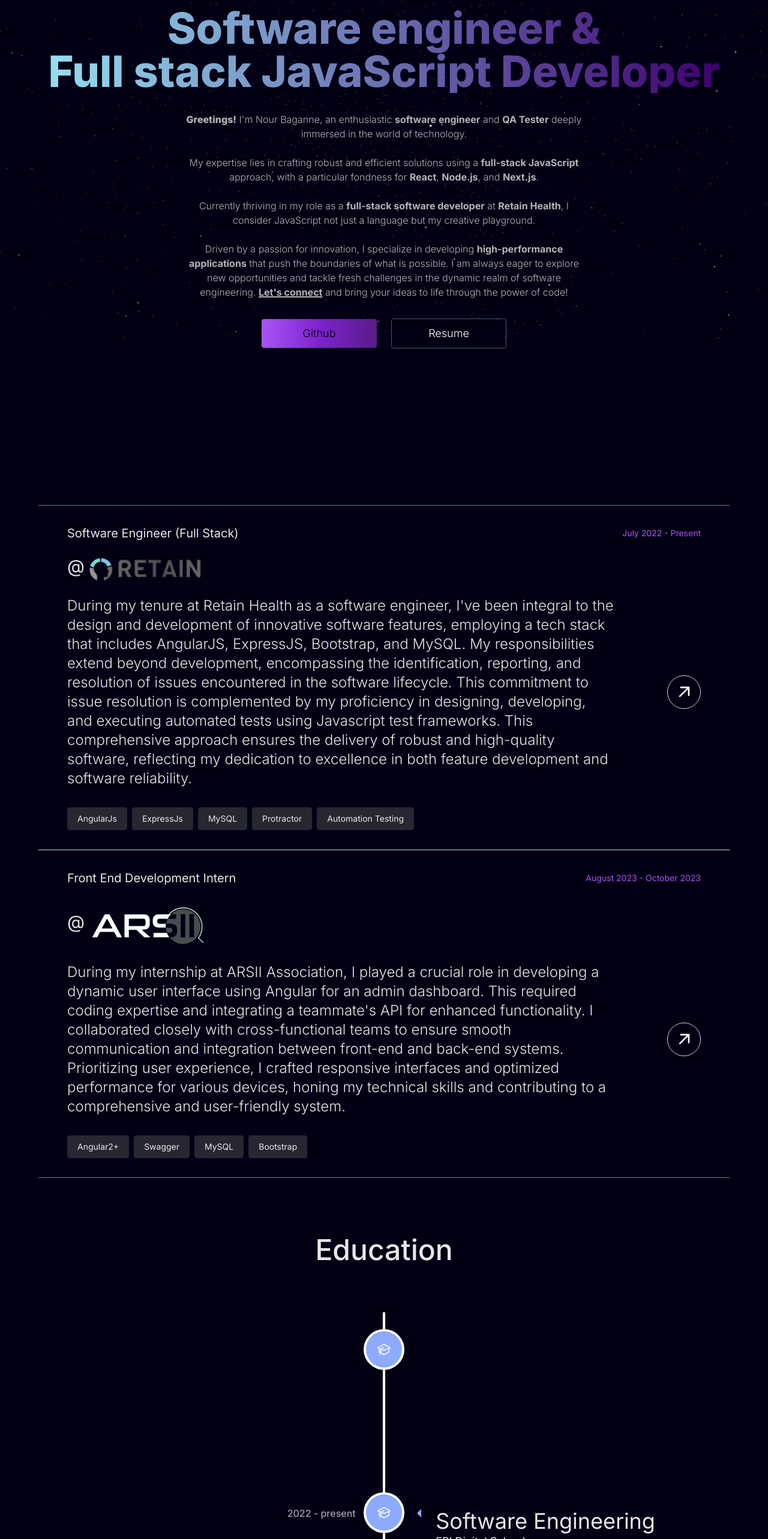
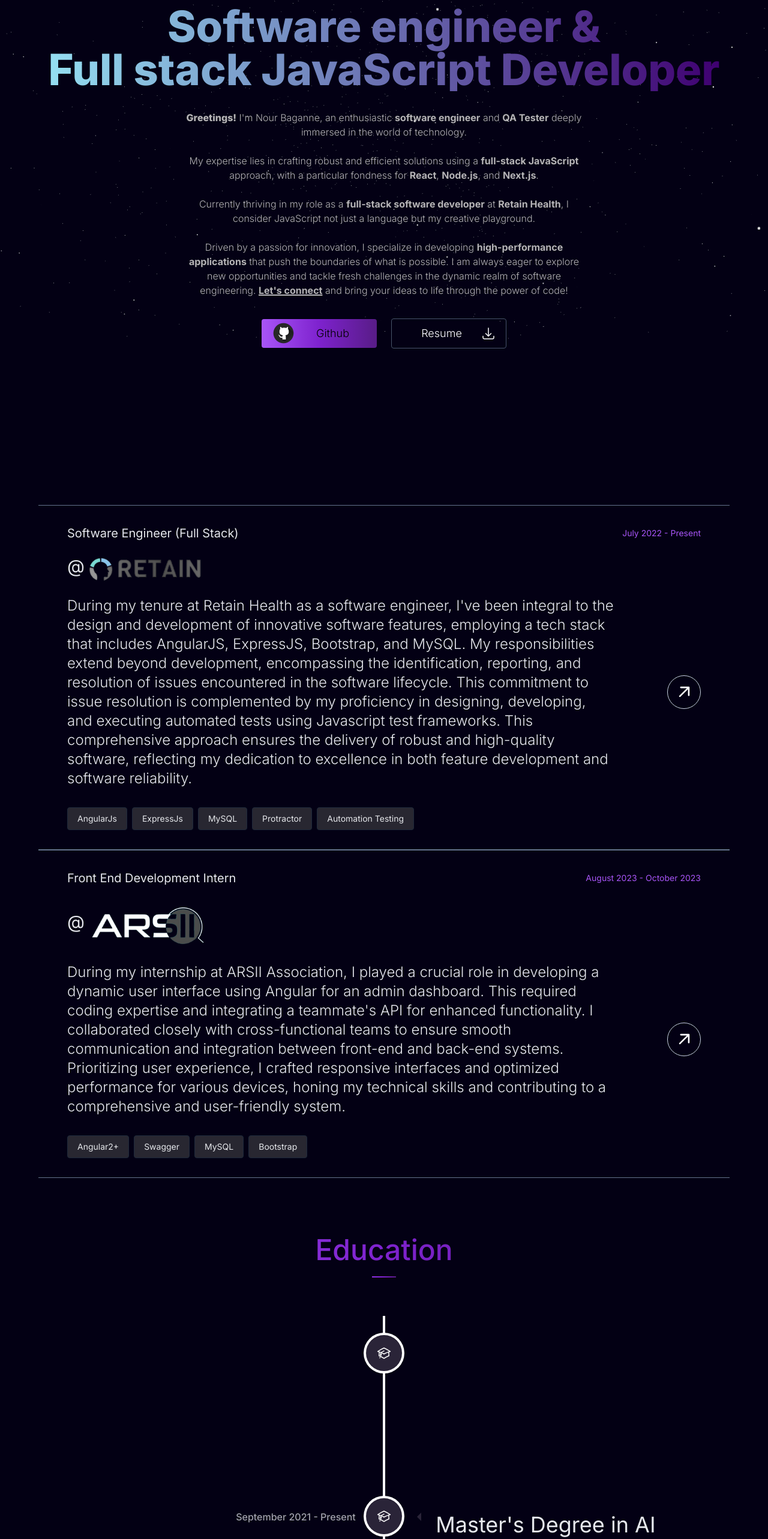
Before and after one commit to Nourbaganne/Portfolio, a Next.js app: page / in a window 1280 px wide. Shown: the part 234-2800 px from the top of the page at 60% size. Built offline with nearby package versions, Linux system fonts and the light colour scheme.

Commit message:
add some animations and more styling

```diff
--- a/src/app/page.tsx
+++ b/src/app/page.tsx
@@ -1,6 +1,5 @@
 'use client'
 
-import Image from 'next/image'
 import LandingPage from './ui/landingPage/landingPage';
 import Experiencce from './ui/experience/experience'
 import Timeline from './ui/timeline/timeline';
--- a/src/app/ui/experience/experience.tsx
+++ b/src/app/ui/experience/experience.tsx
@@ -1,15 +1,14 @@
 import { Experience } from "@/app/lib/definitions";
 import Image from "next/image";
 import React from "react"
-const {experiences} = require("../../lib/placeholder-data") ;
+const {experiences} = require("../../lib/placeholder-data");
 
 
 const Experiencce = () => {
     return(
       <div className="max-w-6xl m-auto mt-24 text-gray-200" id="experience">
         {experiences.map((experience: Experience) => (
-            <>
-              <div key={experience.id.toString()} className="border-y-[1px] border-slate-500">
+            <div key={experience.id} className="border-y-[1px] border-slate-500">
               <div className=" px-4 sm:px-12 py-8">
 
                 <div className="flex items-center sm:justify-between mb-6 gap-8">
@@ -32,7 +31,7 @@ const Experiencce = () => {
                 </div>
 
                 <div className="flex items-center gap-2 flex-wrap">
-                    {experience.skills.map((skill: any, index: any) => (
+                  {experience.skills.map((skill: string[], index: number) => (
                     <>
                       <div key={index} className="py-1 px-2 sm:py-2 sm:px-4 text-xs sm:text-sm border-[1px] border-slate-800 bg-[#4F4F4F]/50 rounded">
                         {skill}
@@ -43,7 +42,6 @@ const Experiencce = () => {
 
               </div>
             </div>
-            </>
         ))}
       </div>
     )
--- a/src/app/ui/landingPage/landingPage.tsx
+++ b/src/app/ui/landingPage/landingPage.tsx
@@ -1,4 +1,5 @@
 import React from 'react'
+import Image from 'next/image'
 
 function LandingPage() {
   return (
@@ -22,13 +23,21 @@ function LandingPage() {
             Driven by a passion for innovation, I specialize in developing <span className='font-bold'>high-performance applications</span> that push the boundaries of what is possible. I am always eager to explore new opportunities and tackle fresh challenges in the dynamic realm of software engineering. <a href="#" className='underline decoration-2 font-bold'>Let&apos;s connect</a> and bring your ideas to life through the power of code!
             </p>
         </div>
-        <div className=' flex items-center justify-center gap-6'>
+        <div className='flex items-center justify-center gap-6'>
           <a href="https://github.com/Nourbaganne" target='_blank'>
-            <button type="button" className="inline-flex items-center justify-center ring-offset-background focus-visible:outline-none focus-visible:ring-2 focus-visible:ring-ring focus-visible:ring-offset-2 disabled:pointer-events-none disabled:opacity-50 bg-primary h-10 px-4 bg-gradient-to-r text-black from-purple-500 via-purple-700 to-purple-900 w-32 sm:w-48 font-light py-3 sm:py-6 rounded text-base sm:text-lg hover:scale-[1.05] transition duration-500 hover:bg-white">Github</button>
+            <button type="button" className="inline-flex items-center justify-center ring-offset-background focus-visible:outline-none focus-visible:ring-2 focus-visible:ring-ring focus-visible:ring-offset-2 disabled:pointer-events-none disabled:opacity-50 bg-primary h-10 px-4 bg-gradient-to-r text-black from-purple-500 via-purple-700 to-purple-900 w-32 sm:w-48 font-light py-3 sm:py-6 rounded text-base sm:text-lg hover:scale-[1.05] transition duration-500 mt-0 sm:mt-1">
+              <Image src='/github-logo.png' alt='github logo' height={45} width={45} className='hidden sm:block animate-pulse'/>
+              <span className='mx-8 sm:animate-pulse'>Github</span>
+            </button>
           </a>
 
           <a href="/cv-nour-baganne.pdf" download>
-            <button className="inline-flex items-center justify-center ring-offset-background focus-visible:outline-none focus-visible:ring-2 focus-visible:ring-ring focus-visible:ring-offset-2 disabled:pointer-events-none disabled:opacity-50 hover:bg-primary/90 h-10 px-4 bg-transparent text-white w-32 sm:w-48 font-light py-3 sm:py-6 rounded text-base sm:text-lg hover:border-slate-300 transition duration-500 border-[1px] border-slate-600">Resume</button>
+            <button className="hover:animate-bounce inline-flex items-center justify-center ring-offset-background focus-visible:outline-none focus-visible:ring-2 focus-visible:ring-ring focus-visible:ring-offset-2 disabled:pointer-events-none disabled:opacity-50 hover:bg-primary/90 h-10 px-4 bg-transparent text-white w-32 sm:w-48 font-light py-3 sm:py-6 rounded text-base sm:text-lg hover:border-slate-300 transition duration-500 border-[1px] border-slate-600 text-center">
+              <span className='mx-8'>Resume</span>
+              <svg xmlns="http://www.w3.org/2000/svg" fill="none" viewBox="0 0 24 24" strokeWidth={1.5} stroke="currentColor" className="w-6 h-6">
+              <path strokeLinecap="round" strokeLinejoin="round" d="M3 16.5v2.25A2.25 2.25 0 0 0 5.25 21h13.5A2.25 2.25 0 0 0 21 18.75V16.5M16.5 12 12 16.5m0 0L7.5 12m4.5 4.5V3" />
+              </svg>
+            </button>
           </a>
         </div>
       </div>
--- a/src/app/ui/timeline/timeline.tsx
+++ b/src/app/ui/timeline/timeline.tsx
@@ -1,85 +1,54 @@
+import { Education } from '@/app/lib/definitions';
 import { VerticalTimeline, VerticalTimelineElement }  from 'react-vertical-timeline-component';
 import 'react-vertical-timeline-component/style.min.css';
+const {education} = require("../../lib/placeholder-data");
 
 const Timeline = () => {
   return (
-    <>
     <div className="max-w-6xl m-auto mt-24 text-gray-200" id="education">
-      <h1 className='text-5xl font-medium text-center mb-20'>Education</h1>
+      <div className='bg-gradient-to-r text-transparent from-purple-500 via-purple-700 to-purple-900 bg-clip-text'>
+        <h1 className='text-5xl font-medium text-center mb-5'>Education</h1>
+        <div className='flex justify-center'>
+          <hr className='mb-16 w-10 border-none	h-0.5 bg-gradient-to-r from-purple-600 via-purple-700 to-purple-900'/>
+        </div>
+      </div>
       <VerticalTimeline>
+        {education.map((education: Education) => (
           <VerticalTimelineElement
-            visible ={true}
+            key={education.id}
+            visible={true}
             className="vertical-timeline-element--work"
             contentStyle={{ background: 'transparent'}}
-            contentArrowStyle={{ borderRight: '7px solid  #8CABFF' }}
-            date="2022 - present"
-            iconStyle={{ background: '#8CABFF', color: '#fff' }}
+            contentArrowStyle={{ borderRight: '7px solid  #2a2438' }}
+            date={`${education.startDate} - ${education.endDate}`}
+            iconStyle={{ background: '#2a2438', color: '#fff' }}
             icon={<svg xmlns="http://www.w3.org/2000/svg" fill="none" viewBox="0 0 24 24" strokeWidth={1.5} stroke="currentColor" className="w-6 h-6">
             <path strokeLinecap="round" strokeLinejoin="round" d="M4.26 10.147a60.438 60.438 0 0 0-.491 6.347A48.62 48.62 0 0 1 12 20.904a48.62 48.62 0 0 1 8.232-4.41 60.46 60.46 0 0 0-.491-6.347m-15.482 0a50.636 50.636 0 0 0-2.658-.813A59.906 59.906 0 0 1 12 3.493a59.903 59.903 0 0 1 10.399 5.84c-.896.248-1.783.52-2.658.814m-15.482 0A50.717 50.717 0 0 1 12 13.489a50.702 50.702 0 0 1 7.74-3.342M6.75 15a.75.75 0 1 0 0-1.5.75.75 0 0 0 0 1.5Zm0 0v-3.675A55.378 55.378 0 0 1 12 8.443m-7.007 11.55A5.981 5.981 0 0 0 6.75 15.75v-1.5" />
             </svg>}
           >
-            <h1 className="vertical-timeline-element-title text-4xl">Software Engineering</h1>
-            <h4 className="vertical-timeline-element-subtitle text-lg">EPI Digital School</h4>
+            <div>
+              <h1 className="vertical-timeline-element-title text-4xl">{education.degree}</h1>
+              <h4 className="vertical-timeline-element-subtitle text-lg">{education.universityName}</h4>
               <p className='text-md'>
                 <span className='font-extralight'>
-              Currently, I&apos;m a software engineering student where I get more in depth lessons about algorithms, mathematics, software architecture and more.
+                  {education.description}
                 </span>
               </p>
+            </div>
           </VerticalTimelineElement>
-          <VerticalTimelineElement
-            visible ={true}
-            className="vertical-timeline-element--work"
-            contentStyle={{ background: 'transparent'}}
-            contentArrowStyle={{ borderRight: '7px solid  #8CABFF' }}
-            date="2022 - present"
-            iconStyle={{ background: '#8CABFF', color: '#fff' }}
-            icon={<svg xmlns="http://www.w3.org/2000/svg" fill="none" viewBox="0 0 24 24" strokeWidth={1.5} stroke="currentColor" className="w-6 h-6">
-            <path strokeLinecap="round" strokeLinejoin="round" d="M4.26 10.147a60.438 60.438 0 0 0-.491 6.347A48.62 48.62 0 0 1 12 20.904a48.62 48.62 0 0 1 8.232-4.41 60.46 60.46 0 0 0-.491-6.347m-15.482 0a50.636 50.636 0 0 0-2.658-.813A59.906 59.906 0 0 1 12 3.493a59.903 59.903 0 0 1 10.399 5.84c-.896.248-1.783.52-2.658.814m-15.482 0A50.717 50.717 0 0 1 12 13.489a50.702 50.702 0 0 1 7.74-3.342M6.75 15a.75.75 0 1 0 0-1.5.75.75 0 0 0 0 1.5Zm0 0v-3.675A55.378 55.378 0 0 1 12 8.443m-7.007 11.55A5.981 5.981 0 0 0 6.75 15.75v-1.5" />
-          </svg>}
-          >
-            <h1 className="vertical-timeline-element-title text-4xl">Software Engineering</h1>
-            <h4 className="vertical-timeline-element-subtitle text-lg">EPI Digital School</h4>
-            <p className='text-md'>
-              <span className='font-extralight'>
-              Currently, I&apos;m a software engineering student where I get more in depth lessons about algorithms, mathematics, software architecture and more.
-              </span>
-            </p>
-          </VerticalTimelineElement>
-          <VerticalTimelineElement
-            visible ={true}
-            className="vertical-timeline-element--work"
-            contentStyle={{ background: 'transparent'}}
-            contentArrowStyle={{ borderRight: '7px solid  #8CABFF' }}
-            date="2022 - present"
-            iconStyle={{ background: '#8CABFF', color: '#fff' }}
-            icon={<svg xmlns="http://www.w3.org/2000/svg" fill="none" viewBox="0 0 24 24" strokeWidth={1.5} stroke="currentColor" className="w-6 h-6">
-            <path strokeLinecap="round" strokeLinejoin="round" d="M4.26 10.147a60.438 60.438 0 0 0-.491 6.347A48.62 48.62 0 0 1 12 20.904a48.62 48.62 0 0 1 8.232-4.41 60.46 60.46 0 0 0-.491-6.347m-15.482 0a50.636 50.636 0 0 0-2.658-.813A59.906 59.906 0 0 1 12 3.493a59.903 59.903 0 0 1 10.399 5.84c-.896.248-1.783.52-2.658.814m-15.482 0A50.717 50.717 0 0 1 12 13.489a50.702 50.702 0 0 1 7.74-3.342M6.75 15a.75.75 0 1 0 0-1.5.75.75 0 0 0 0 1.5Zm0 0v-3.675A55.378 55.378 0 0 1 12 8.443m-7.007 11.55A5.981 5.981 0 0 0 6.75 15.75v-1.5" />
-          </svg>}
-          >
-            <h1 className="vertical-timeline-element-title text-4xl">Software Engineering</h1>
-            <h4 className="vertical-timeline-element-subtitle text-lg">EPI Digital School</h4>
-            <p className='text-md'>
-              <span className='font-extralight'>
-              Currently, I&apos;m a software engineering student where I get more in depth lessons about algorithms, mathematics, software architecture and more.
-              </span>
-            </p>
-          </VerticalTimelineElement>
+        ))}
 
         <VerticalTimelineElement
           visible ={true}
-            iconStyle={{ background: '#512B81', color: '#fff' }}
+          iconStyle={{ background: '#030014', color: '#fff' }}
           icon={<svg xmlns="http://www.w3.org/2000/svg" viewBox="0 0 24 24" fill="currentColor" className="w-6 h-6">
           <path fillRule="evenodd" d="M10.788 3.21c.448-1.077 1.976-1.077 2.424 0l2.082 5.006 5.404.434c1.164.093 1.636 1.545.749 2.305l-4.117 3.527 1.257 5.273c.271 1.136-.964 2.033-1.96 1.425L12 18.354 7.373 21.18c-.996.608-2.231-.29-1.96-1.425l1.257-5.273-4.117-3.527c-.887-.76-.415-2.212.749-2.305l5.404-.434 2.082-5.005Z" clipRule="evenodd" />
         </svg>
         }
         >
         </VerticalTimelineElement>
-
-
       </VerticalTimeline>
     </div>
-
-    </>
   );
 }
 
```
Also changed, not shown: src/app/lib/definitions.ts (+11 -1 lines), public/github-logo.png (added), src/app/lib/placeholder-data.js. Lines whose indentation alone changed are shown as unchanged.
